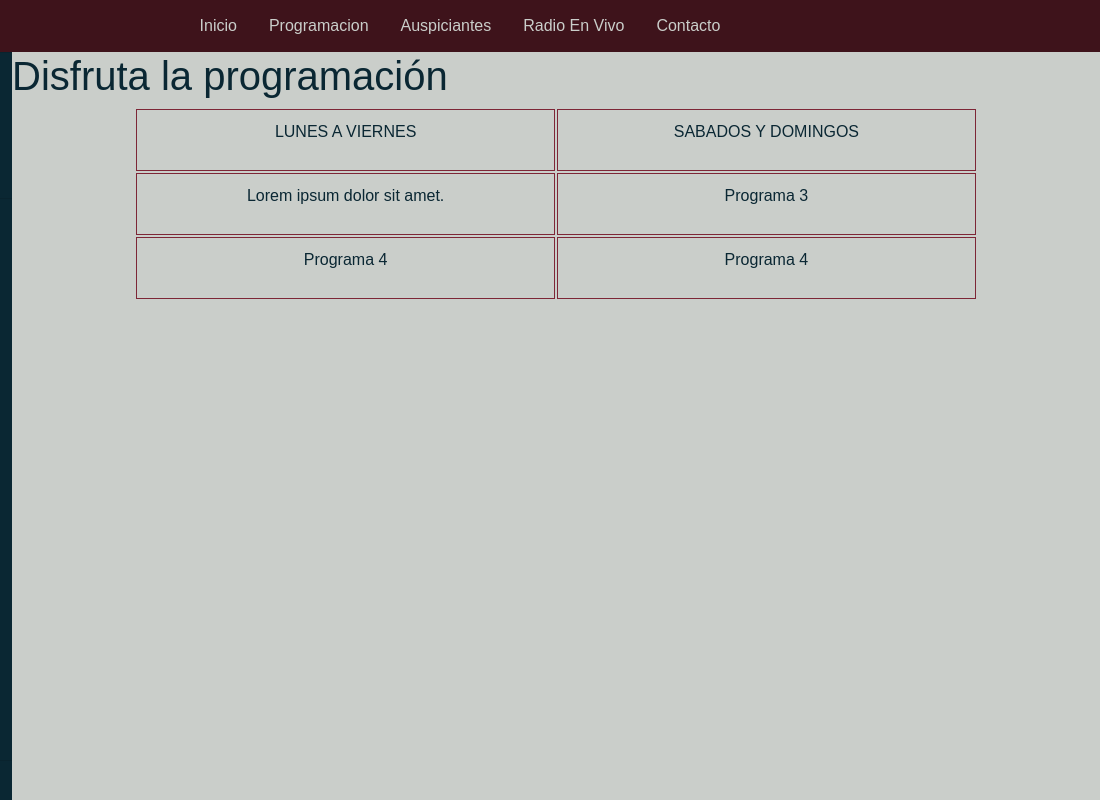
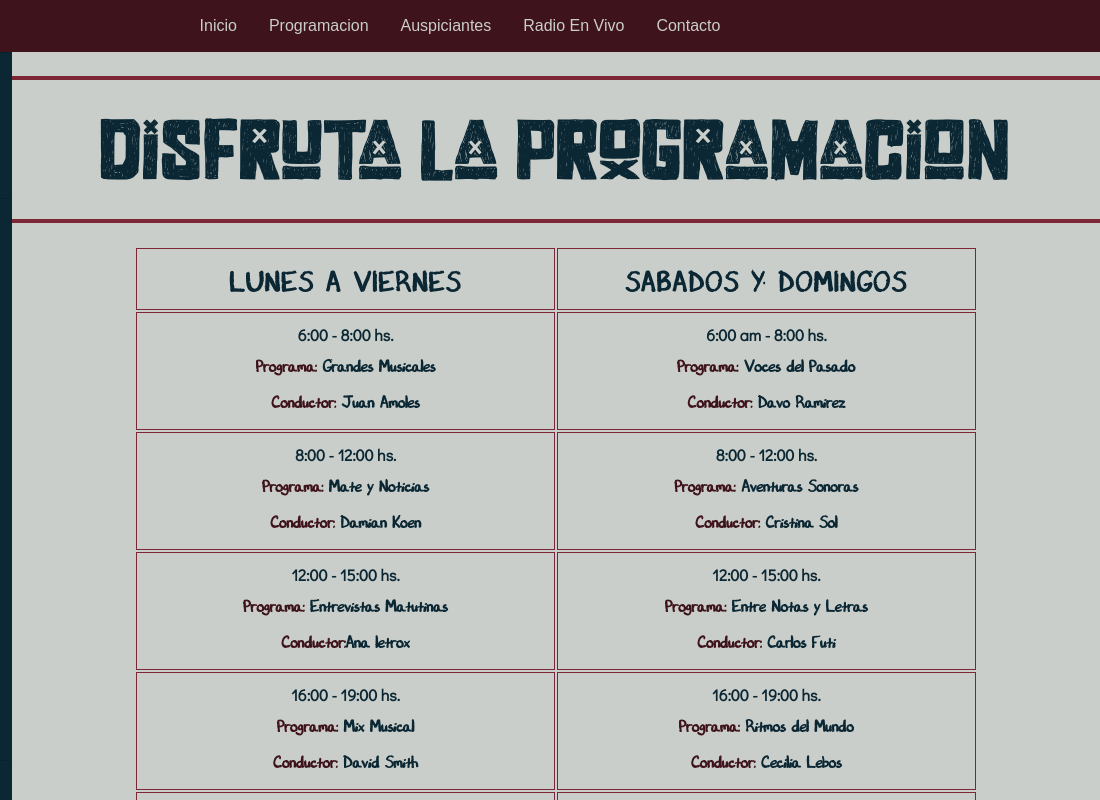
Before and after one commit to csluduena/Web-Entrega-3, a plain HTML site: page pages/programacion.html in a window 1280 px wide. Shown: the top 800 px of the page, 180-1280 px from the left. Drawn offline with nearby package versions, Linux system fonts and the light colour scheme.

Commit message:
programación terminada.

```diff
--- a/css/partials/_grid-programacion.scss
+++ b/css/partials/_grid-programacion.scss
@@ -1,15 +1,7 @@
-.grilla-programacion {
-
-// justify-content: flex-start;
-// flex-direction: column;
-
-}
-
 .container-fluid {
   display:flex;
   background-color: $color2;
   flex-direction: column;
-
 }
 
 .row {
@@ -35,3 +27,51 @@
 .mt-5, .my-5 { //agregado para reemplazar un margin que dejaba bootstrap de 3rem por default.
   margin-top: 0rem !important;
 }
+
+.title-progamacion {
+  display:flex;
+  justify-content: center;
+  margin-top: 2rem;
+  margin-bottom: 2rem;
+  font-family: "rockersquad";
+  font-size: 50px;
+}
+
+.col-titl3 {
+  font-weight: bolder;
+  letter-spacing: 2px;
+  font-size: 40px;
+  font-family: "font-printcess";
+  padding:0;
+
+  p {
+    margin-bottom: 0px;
+  }
+}
+
+.ptx1 {
+  font-family: "font-printcess";
+  padding:0;
+  margin-top: 0px;
+  margin-bottom: 0px;
+  .p-horario {
+    font-family: "didactgothic-regular";
+    font-size: 16px;
+    font-weight: bolder;
+  }
+  .ptx2 {
+    font-size: 24px;
+    font-weight: bolder;
+  }
+}
+
+.config-hr {
+  border: 2px solid $color5;
+}
+
+
+
+
+//         <div class="p-subrayado">
+//             <span>Programa:</span> <span class="ptx1">Mañanas Musicales</span>
+//         </div>
--- a/pages/programacion.html
+++ b/pages/programacion.html
@@ -59,35 +59,81 @@
                 </div>
             </div>
                 <div class="column-right-main"><!--COMIENZA Barra derecha-->
-                    <div class="title-progamacion">
-                        <h1>Disfruta la programación</h1>
-                    </div>
+                    <br><hr class="config-hr">
+                        <div class="title-progamacion">
+                            <div class="conf-prog">Disfruta la programacion</div>
+                        </div>
+                    <hr class="config-hr"><br>
                     <!--COMIENZA PROGRAMACION-->
                     <div class="grilla-programacion">
                         <div class="container-fluid mt-5 custom-grid">
                             <div class="row mx-auto">
-                                <div class="col-md-5 custom-column mx-auto">
+                                <div class="col-md-5 custom-column mx-auto col-titl3">
                                     <p>LUNES A VIERNES</p>
                                 </div>
-                                <div class="col-md-5 custom-column mx-auto">
+                                <div class="col-md-5 custom-column mx-auto col-titl3" >
                                     <p>SABADOS Y DOMINGOS</p>
                                 </div>
                             </div>
 
-                            <div class="row mx-auto">
+                            <div class="row mx-auto ptx1">
                                 <div class="col-md-5 custom-column mx-auto">
-                                    <p>Lorem ipsum dolor sit amet.</p>
+                                    <div class="p-horario">6:00 - 8:00 hs.</div>
+                                    <div class="ptx2"><strong>Programa:</strong> Grandes Musicales</div>
+                                    <div class="ptx2"><strong>Conductor:</strong> Juan Amoles</div>
                                 </div>
                                 <div class="col-md-5 custom-column mx-auto">
-                                    <p>Programa 3</p>
+                                    <div class="p-horario">6:00 am - 8:00 hs.</div>
+                                    <div class="ptx2"><strong>Programa:</strong> Voces del Pasado</div>
+                                    <div class="ptx2"><strong>Conductor:</strong> Davo Ramirez</div>
                                 </div>
                             </div>
-                            <div class="row mx-auto">
+                            <div class="row mx-auto ptx1">
                                 <div class="col-md-5 custom-column mx-auto">
-                                    <p>Programa 4</p>
+                                    <div class="p-horario">8:00 - 12:00 hs.</div>
+                                    <div class="ptx2"><strong>Programa:</strong> Mate y Noticias</div>
+                                    <div class="ptx2"><strong>Conductor:</strong> Damian Koen</div>
                                 </div>
                                 <div class="col-md-5 custom-column mx-auto">
-                                    <p>Programa 4</p>
+                                    <div class="p-horario">8:00 - 12:00 hs.</div>
+                                    <div class="ptx2"><strong>Programa:</strong> Aventuras Sonoras</div>
+                                    <div class="ptx2"><strong>Conductor:</strong> Cristina Sol</div>
+                                </div>
+                            </div>
+                            <div class="row mx-auto ptx1">
+                                <div class="col-md-5 custom-column mx-auto">
+                                    <div class="p-horario">12:00 - 15:00 hs.</div>
+                                    <div class="ptx2"><strong>Programa:</strong> Entrevistas Matutinas</div>
+                                    <div class="ptx2"><strong>Conductor:</strong>Ana letrox</div>
+                                </div>
+                                <div class="col-md-5 custom-column mx-auto">
+                                    <div class="p-horario">12:00 - 15:00 hs.</div>
+                                    <div class="ptx2"><strong>Programa:</strong> Entre Notas y Letras</div>
+                                    <div class="ptx2"><strong>Conductor:</strong> Carlos Futi</div>
+                                </div>
+                            </div>
+                            <div class="row mx-auto ptx1">
+                                <div class="col-md-5 custom-column mx-auto">
+                                    <div class="p-horario">16:00 - 19:00 hs.</div>
+                                    <div class="ptx2"><strong>Programa:</strong> Mix Musical</div>
+                                    <div class="ptx2"><strong>Conductor:</strong> David Smith</div>
+                                </div>
+                                <div class="col-md-5 custom-column mx-auto">
+                                    <div class="p-horario">16:00 - 19:00 hs.</div>
+                                    <div class="ptx2"><strong>Programa:</strong> Ritmos del Mundo</div>
+                                    <div class="ptx2"><strong>Conductor:</strong> Cecilia Lebos</div>
+                                </div>
+                            </div>
+                            <div class="row mx-auto ptx1">
+                                <div class="col-md-5 custom-column mx-auto">
+                                    <div class="p-horario">19:00 - 22:00 hs.</div>
+                                    <div class="ptx2"><strong>Programa:</strong> Noche de Noticias</div>
+                                    <div class="ptx2"><strong>Conductor:</strong> Laura Aremolo</div>
+                                </div>
+                                <div class="col-md-5 custom-column mx-auto">
+                                    <div class="p-horario">19:00 - 22:00 hs.</div>
+                                    <div class="ptx2"><strong>Programa:</strong> Cerrando La Semana</div>
+                                    <div class="ptx2"><strong>Conductor:</strong> Carpi Fava</div>
                                 </div>
                             </div>
                         </div>
```
Also changed, not shown: css/styles.css, 1 other file.
